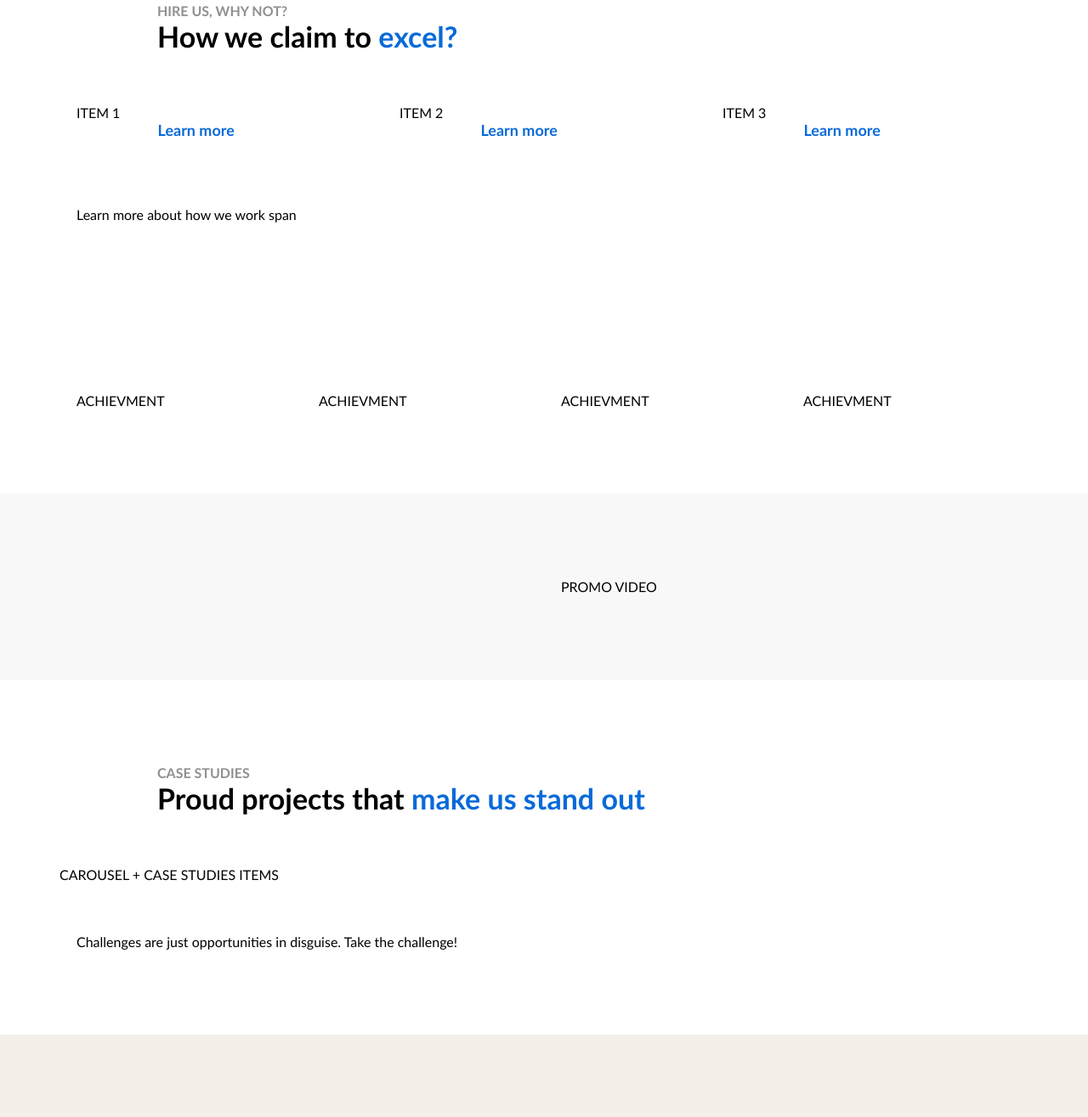
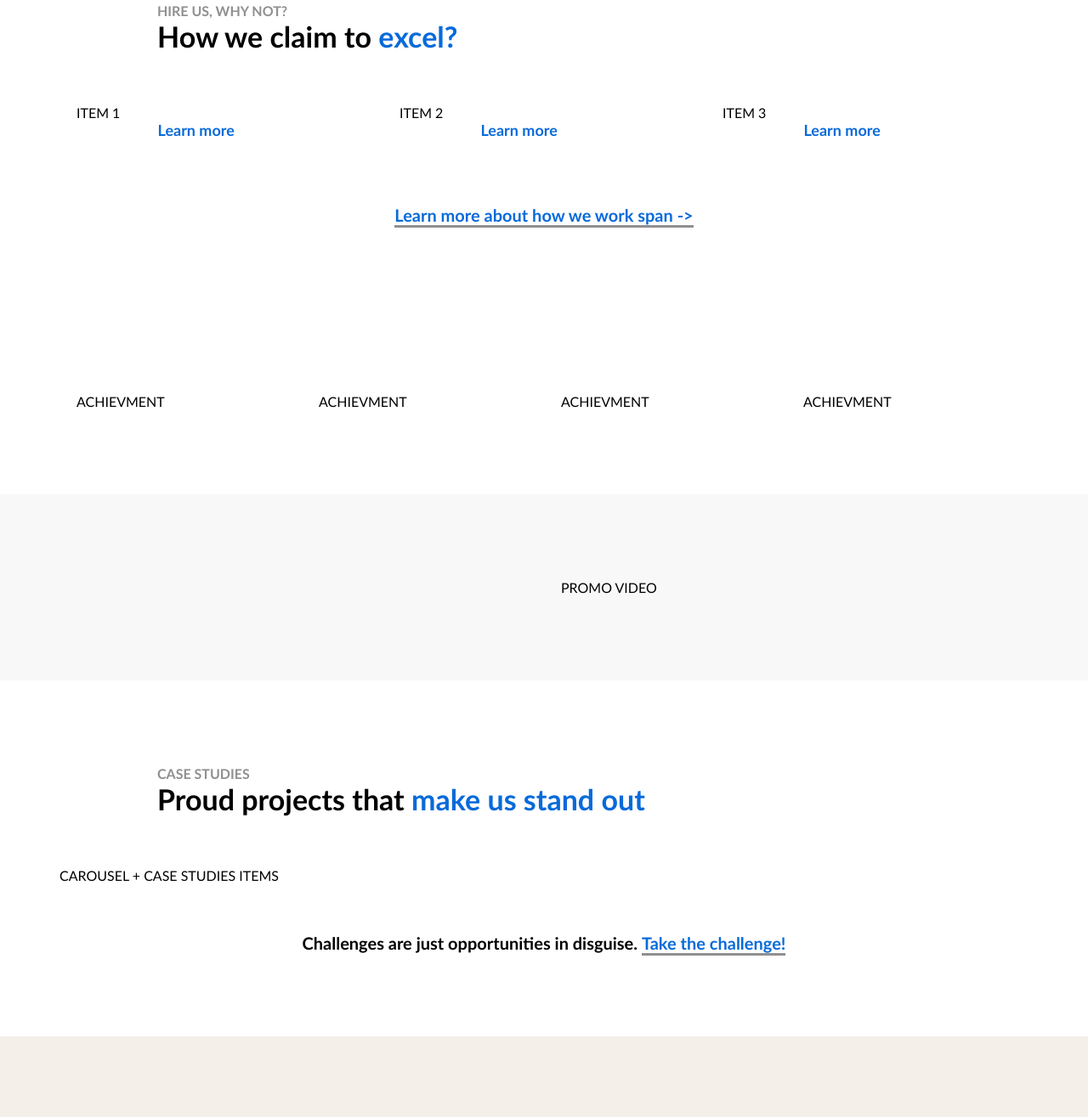
Before and after one commit to dkeparute/7-mitech, a website: page index.html in a window 1280 px wide. Shown: the part 1825-3140 px from the top of the page at 85% size. Drawn offline with Linux system fonts and the light colour scheme.

Commit message:
Basic-style

```diff
--- a/css/initial/base.css
+++ b/css/initial/base.css
@@ -52,5 +52,5 @@
 .bottom-text-link>a {
     color: var(--blue-color);
     text-decoration: none;
-    border-bottom: 1px var(--grey-color);
+    border-bottom: 3px solid #918f8f;
 }
--- a/index.html
+++ b/index.html
@@ -104,8 +104,8 @@
             </div>
         </div>
         <div class="row">
-            <div class="col-12">
-                <p>Learn more about how we work span </p>
+            <div class="col-12 bottom-text-link">
+                <a href="#">Learn more about how we work span -> </a>
             </div>
         </div>
     </div>
@@ -152,8 +152,8 @@
             CAROUSEL + CASE STUDIES ITEMS
         </div>
         <div class="row">
-            <div class="col-12">
-                <p>Challenges are just opportunities in disguise. Take the challenge!</p>
+            <div class="col-12 bottom-text-link">
+                Challenges are just opportunities in disguise. <a href="#">Take the challenge!</a>
             </div>
         </div>
     </div>
```
